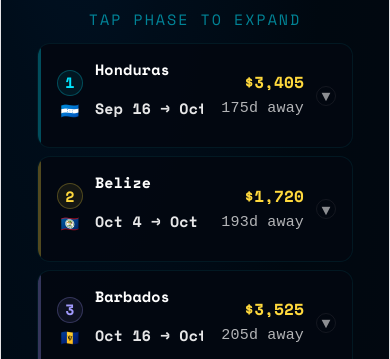
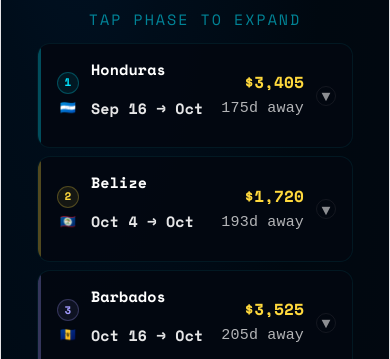
Before and after one commit to mikolangelo2-art/1-Bag-Nomad, a React (Vite) app: page / in a window 390 px wide. Shown: the part 485-844 px from the top of the page. Built offline with nearby package versions, Linux system fonts and the light colour scheme.

Commit message:
fix: budget tab mobile, pack item dividers brighter, phase card tighter

```diff
--- a/src/App.jsx
+++ b/src/App.jsx
@@ -1043,9 +1043,9 @@ function PhaseCard({phase,intelData,idx}) {
   return(
     <div style={{borderRadius:13,border:open?`1.5px solid ${phase.color}`:"1px solid rgba(0,229,255,0.08)",boxShadow:open?`0 0 0 1px ${phase.color}22, 0 4px 28px ${phase.color}28, inset 0 1px 0 ${phase.color}18`:"none",background:open?`linear-gradient(145deg,${phase.color}07,rgba(0,4,14,0.98))`:"rgba(3,7,16,0.88)",overflow:"hidden",transition:"all 0.25s",animation:`fadeUp 0.3s ease ${idx*.04}s both`}}>
       <div onClick={()=>setOpen(o=>!o)} style={{display:"flex",alignItems:"center",gap:12,padding:"14px 16px",cursor:"pointer",minHeight:62,borderLeft:`3px solid ${open?phase.color:phase.color+"50"}`}}>
-        <div style={{display:"flex",flexDirection:"column",alignItems:"center",gap:3,flexShrink:0}}>
-          <div style={{width:26,height:26,borderRadius:"50%",background:`${phase.color}14`,border:`1.5px solid ${phase.color}40`,display:"flex",alignItems:"center",justifyContent:"center",fontSize:15,fontWeight:700,color:phase.color,fontFamily:"'Space Mono',monospace"}}>{phase.id}</div>
-          <div style={{fontSize:15}}>{phase.flag}</div>
+        <div style={{display:"flex",flexDirection:"column",alignItems:"center",gap:2,flexShrink:0}}>
+          <div style={{width:22,height:22,borderRadius:"50%",background:`${phase.color}14`,border:`1.5px solid ${phase.color}40`,display:"flex",alignItems:"center",justifyContent:"center",fontSize:11,fontWeight:700,color:phase.color,fontFamily:"'Space Mono',monospace"}}>{phase.id}</div>
+          <div style={{fontSize:13}}>{phase.flag}</div>
         </div>
         <div style={{flex:1,minWidth:0}}>
           <div style={{display:"flex",alignItems:"center",gap:7,marginBottom:4}}>
@@ -1222,9 +1222,9 @@ function MissionConsole({tripData,onNewTrip,onRevise,onPackConsole,isFullscreen,
             <div style={{display:"grid",gridTemplateColumns:isMobile?"1fr 1fr":"1fr 1fr 1fr",gap:8,marginBottom:16}}>
               {[{label:"EXPEDITION TOTAL",value:fmt(totalBudget),color:"#FFD93D",sub:`across ${flatPhases.length} phases`},{label:"AVG / NIGHT",value:fmt(totalBudget/Math.max(totalNights,1)),color:"#A29BFE",sub:`${totalNights} nights`},{label:"AVG / PHASE",value:fmt(totalBudget/Math.max(flatPhases.length,1)),color:"#00E5FF",sub:"per destination"}].map((s,si)=>(
                 <div key={s.label} style={{background:"linear-gradient(135deg,rgba(0,8,20,0.8),rgba(0,20,40,0.6))",border:"1px solid rgba(0,229,255,0.12)",borderRadius:10,padding:isMobile?"8px 10px":"12px 14px",textAlign:"center",gridColumn:isMobile&&si===2?"1 / -1":"auto"}}>
-                  <div style={{fontSize:15,color:"rgba(255,255,255,0.65)",letterSpacing:2,marginBottom:4}}>{s.label}</div>
-                  <div style={{fontSize:isMobile?13:22,fontWeight:900,color:s.color}}>{s.value}</div>
-                  <div style={{fontSize:15,color:"rgba(255,255,255,0.55)",marginTop:3}}>{s.sub}</div>
+                  <div style={{fontSize:isMobile?10:13,color:"rgba(255,255,255,0.6)",letterSpacing:isMobile?0:1,marginBottom:3,fontFamily:"'Space Mono',monospace",fontWeight:600}}>{s.label}</div>
+                  <div style={{fontSize:isMobile?16:22,fontWeight:900,color:s.color}}>{s.value}</div>
+                  <div style={{fontSize:isMobile?10:13,color:"rgba(255,255,255,0.45)",marginTop:2}}>{s.sub}</div>
                 </div>
               ))}
             </div>
@@ -1236,12 +1236,12 @@ function MissionConsole({tripData,onNewTrip,onRevise,onPackConsole,isFullscreen,
                   <div style={{display:"flex",justifyContent:"space-between",alignItems:"center",marginBottom:6}}>
                     <div style={{display:"flex",alignItems:"center",gap:8,flex:1,minWidth:0}}>
                       <span style={{fontSize:15}}>{phase.flag}</span>
-                      <div><div style={{fontSize:15,fontWeight:700,color:"#FFF"}}>{phase.name}</div><div style={{fontSize:15,color:"rgba(255,255,255,0.6)"}}>{phase.nights}n · {phase.country}</div></div>
+                      <div><div style={{fontSize:isMobile?13:15,fontWeight:700,color:"#FFF"}}>{phase.name}</div><div style={{fontSize:isMobile?11:13,color:"rgba(255,255,255,0.55)"}}>{phase.nights}n · {phase.country}</div></div>
                     </div>
                     <span style={{fontSize:15,fontWeight:900,color:phase.color,fontFamily:"'Space Mono',monospace",flexShrink:0,marginLeft:8}}>{fmt(budget)}</span>
                   </div>
                   <div style={{height:6,background:"rgba(255,255,255,0.05)",borderRadius:3,overflow:"hidden"}}><div style={{height:"100%",width:pct+"%",background:`linear-gradient(90deg,${phase.color}88,${phase.color})`,borderRadius:3,transition:"width 0.6s ease"}}/></div>
-                  <div style={{display:"flex",justifyContent:"space-between",marginTop:4}}><div style={{fontSize:15,color:"rgba(255,255,255,0.55)"}}>{fmt(Math.round(budget/Math.max(phase.nights,1)))}/night</div><div style={{fontSize:15,color:"rgba(255,255,255,0.45)"}}>{Math.round(pct)}% of highest</div></div>
+                  <div style={{display:"flex",justifyContent:"space-between",marginTop:4}}><div style={{fontSize:isMobile?11:13,color:"rgba(255,255,255,0.5)"}}>{fmt(Math.round(budget/Math.max(phase.nights,1)))}/night</div><div style={{fontSize:isMobile?11:13,color:"rgba(255,255,255,0.4)"}}>{Math.round(pct)}% of max</div></div>
                 </div>
               );
             })}
@@ -1401,8 +1401,8 @@ function PackConsole({tripData,onExpedition,isFullscreen,setFullscreen}) {
     const [open,setOpen]=useState(false);
     const CAT_COLORS_P={docs:"#E0E0E0",tech:"#00D4FF",clothes:"#FFD93D",health:"#69F0AE",travel:"#55EFC4",creator:"#FF9F43",dive:"#00E5FF"};
     return(
-      <div style={{borderBottom:isLast?"none":"1px solid rgba(255,255,255,0.04)"}}>
-        <div style={{display:"flex",alignItems:"center",minHeight:52,borderLeft:`2px solid ${catColor}${open?"88":"22"}`}}>
+      <div style={{borderBottom:isLast?"none":"1px solid rgba(255,255,255,0.12)"}}>
+        <div style={{display:"flex",alignItems:"center",minHeight:48,borderLeft:`2px solid ${catColor}${open?"88":"33"}`}}>
           {/* Owned toggle */}
           <button onClick={e=>{e.stopPropagation();toggleOwned(item.id);}} style={{width:44,height:"100%",minHeight:52,display:"flex",alignItems:"center",justifyContent:"center",background:"none",border:"none",cursor:"pointer",flexShrink:0}}>
             <div style={{width:20,height:20,borderRadius:4,border:`1.5px solid ${item.owned?"#69F0AE":"rgba(255,255,255,0.2)"}`,background:item.owned?"rgba(105,240,174,0.12)":"transparent",display:"flex",alignItems:"center",justifyContent:"center",transition:"all 0.15s"}}>
@@ -1448,7 +1448,7 @@ function PackConsole({tripData,onExpedition,isFullscreen,setFullscreen}) {
               </div>
             </div>
             <div style={{display:"flex",gap:8,paddingTop:4}}>
-              <button onClick={()=>toggleOwned(item.id)} style={{flex:1,padding:"10px",borderRadius:7,border:`1px solid ${item.owned?"rgba(105,240,174,0.4)":"rgba(196,87,30,0.4)"}`,background:item.owned?"rgba(105,240,174,0.08)":"rgba(169,70,29,0.1)",color:item.owned?"#69F0AE":"#FF9F43",fontSize:15,cursor:"pointer",fontFamily:"monospace",fontWeight:700,letterSpacing:1}}>{item.owned?"✓ OWNED — TAP TO UNMARK":"TAP TO MARK OWNED"}</button>
+              <button onClick={()=>toggleOwned(item.id)} style={{flex:1,padding:"9px 8px",borderRadius:7,border:`1px solid ${item.owned?"rgba(105,240,174,0.4)":"rgba(196,87,30,0.4)"}`,background:item.owned?"rgba(105,240,174,0.08)":"rgba(169,70,29,0.1)",color:item.owned?"#69F0AE":"#FF9F43",fontSize:12,cursor:"pointer",fontFamily:"monospace",fontWeight:700,letterSpacing:0,whiteSpace:"nowrap"}}>{item.owned?"✓ OWNED":"MARK OWNED"}</button>
               <button onClick={()=>removeItem(item.id)} style={{padding:"10px 16px",borderRadius:7,border:"1px solid rgba(255,107,107,0.3)",background:"rgba(255,107,107,0.06)",color:"rgba(255,107,107,0.7)",fontSize:15,cursor:"pointer",fontFamily:"monospace",fontWeight:700}}>✕</button>
             </div>
           </div>
```
